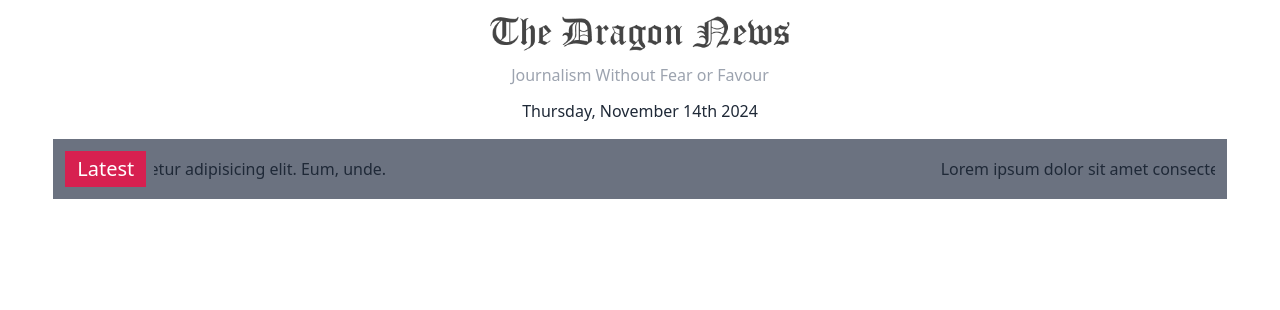
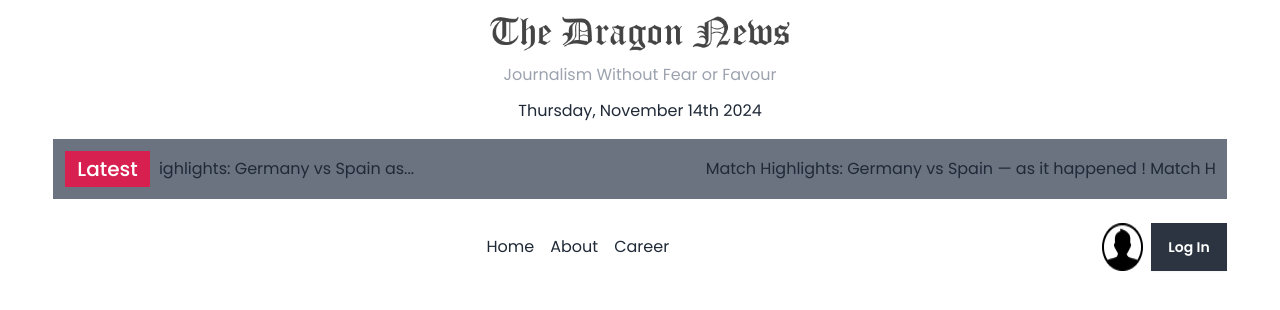
Before and after one commit to tsakib2000/Dragon-News, a React (Vite) app: page / in a window 1280 px wide. Shown: the top 310 px of the page. Built offline with nearby package versions, Linux system fonts and the light colour scheme.

Commit message:
Created Navbar

```diff
--- a/src/Components/LatestNews.jsx
+++ b/src/Components/LatestNews.jsx
@@ -7,8 +7,8 @@
       <p className="inline-block py-1 px-3 text-xl text-white font-medium bg-[#D72050]">
         Latest
       </p>
-<Marquee>
-<Link to='/news'> Lorem ipsum dolor sit amet consectetur adipisicing elit. Eum, unde.</Link>
+<Marquee pauseOnHover={true} speed={100} direction="right">
+<Link to='/news'> Match Highlights: Germany vs Spain — as it happened   !   Match Highlights: Germany vs Spain as...</Link>
 </Marquee>
     </div>
   );
--- /dev/null
+++ b/src/Components/Navbar.jsx
@@ -0,0 +1,23 @@
+import { Link } from "react-router-dom";
+import userIcon from '../assets/user.png'
+
+const Navbar = () => {
+  return (
+    <div className="flex justify-between items-center">
+      <div></div>
+      <div>
+        <ul className="flex gap-4">
+          <Link to='/'>Home</Link>
+          <Link to='/about'>About</Link>
+          <Link to='/career'>Career</Link>
+        </ul>
+      </div>
+      <div className="flex gap-2">
+        <img src={userIcon} alt="" />
+        <button className="btn text-white rounded-none btn-neutral">Log In</button>
+      </div>
+    </div>
+  );
+};
+
+export default Navbar;
--- a/src/Layouts/Home.jsx
+++ b/src/Layouts/Home.jsx
@@ -1,18 +1,24 @@
 import Header from "../Components/Header";
 import LatestNews from "../Components/LatestNews";
+import Navbar from "../Components/Navbar";
 
 const Home = () => {
   return (
-    <>
+    <div className="font-poppins">
       <header>
         <Header />
         <section className="w-11/12 mx-auto">
           <LatestNews />
         </section>
+        <section className="w-11/12 mx-auto py-6">
+            <Navbar></Navbar>
+        </section>
       </header>
       <nav></nav>
       <main></main>
-    </>
+    </div>
+
+
   );
 };
 
--- a/src/index.css
+++ b/src/index.css
@@ -1,3 +1,4 @@
+@import url("https://fonts.googleapis.com/css2?family=Poppins:ital,wght@0,100;0,200;0,300;0,400;0,500;0,600;0,700;0,800;0,900;1,100;1,200;1,300;1,400;1,500;1,600;1,700;1,800;1,900&display=swap");
 @tailwind base;
 @tailwind components;
 @tailwind utilities;
--- a/tailwind.config.js
+++ b/tailwind.config.js
@@ -5,7 +5,11 @@
     "./src/**/*.{js,ts,jsx,tsx}",
   ],
   theme: {
-    extend: {},
+    extend: {
+      fontFamily:{
+        'poppins':["Poppins", 'sans-serif']
+      }
+    },
   },
   plugins: [
     // eslint-disable-next-line no-undef
```
